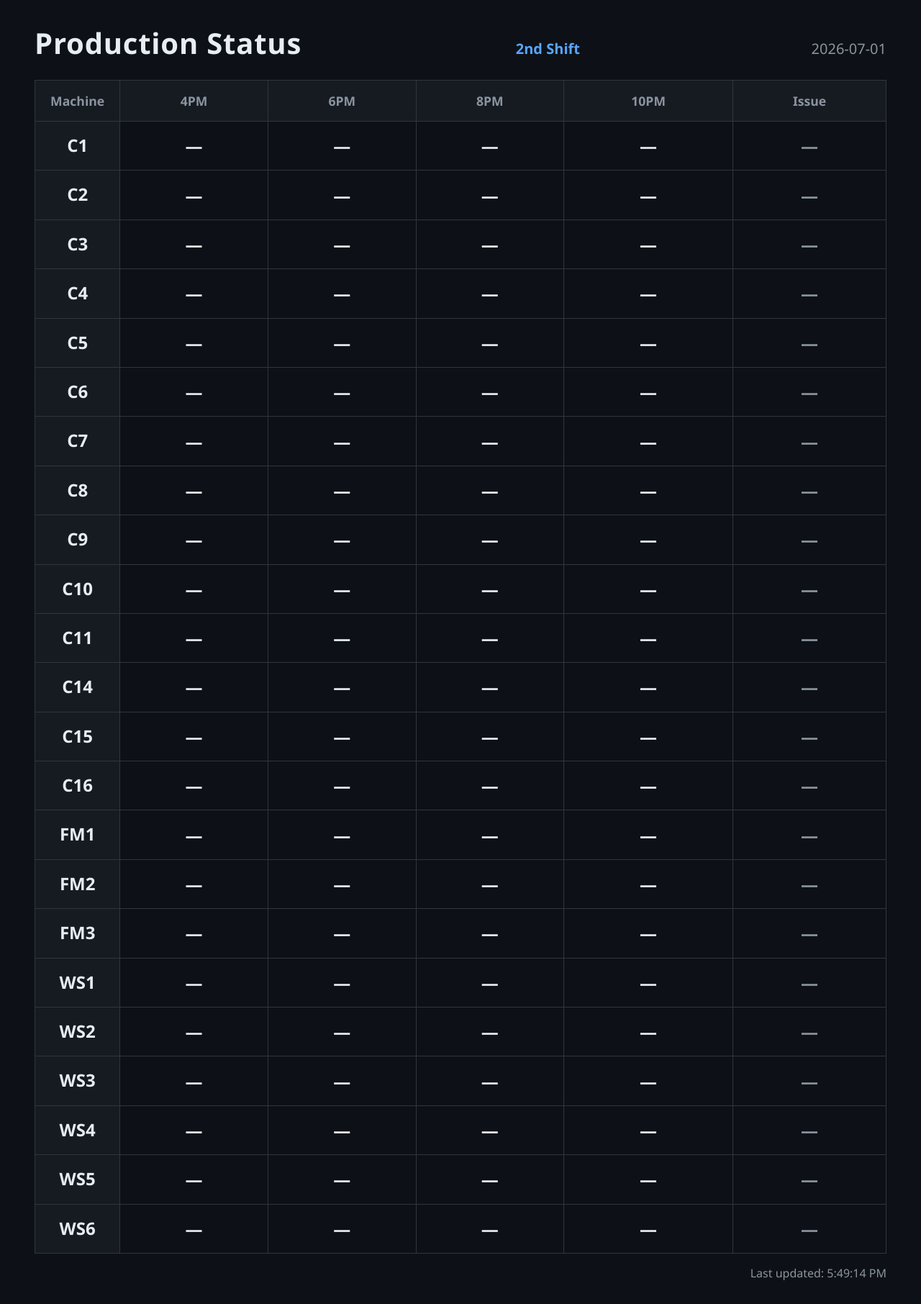
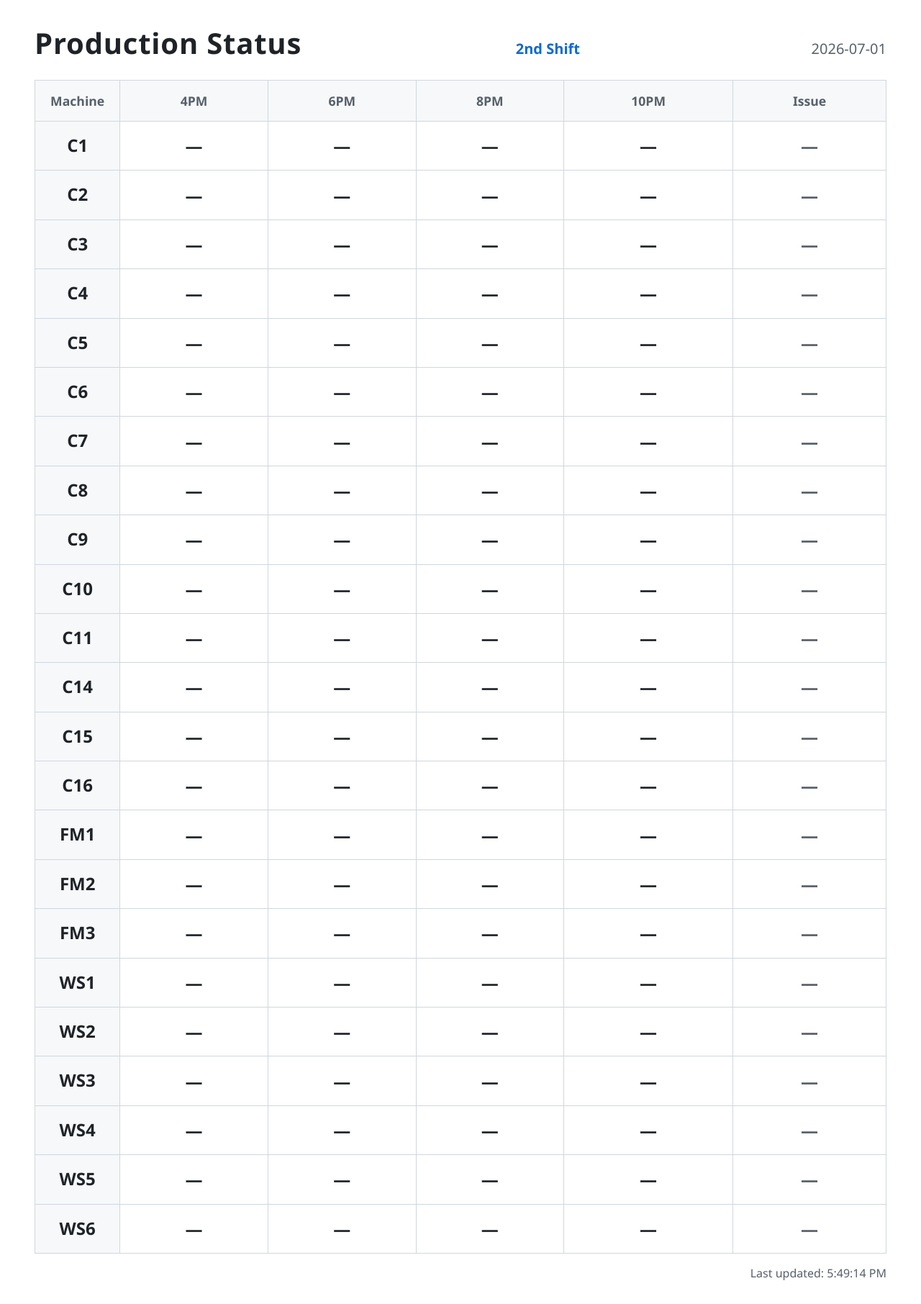
Before and after one commit to a-ghost-named-x/track.fox.com, a FastAPI app: page /dashboard in a window 1280 px wide. Shown: the whole page at 72% size. Run offline with FastAPI, Linux system fonts and the light colour scheme; parts of the project's set-up code (start-up, migrations or seed data) failed here and were passed over.

Commit message:
updating colors

```diff
--- a/app/static/css/style.css
+++ b/app/static/css/style.css
@@ -23,6 +23,21 @@ body {
 /* ---------- Dashboard (BrightSign display) ---------- */
 
 .dashboard {
+    /* Light theme, scoped to just this page — redeclaring the same custom
+       property names here overrides them for every var(--x) reference used
+       by descendants below (header, grid, cells, etc.) without touching
+       :root, so /console keeps its dark theme untouched. */
+    --bg: #ffffff;
+    --surface: #f6f8fa;
+    --border: #d0d7de;
+    --text: #1f2328;
+    --text-dim: #57606a;
+    --good: #1a7f37;
+    --bad: #cf222e;
+    --accent: #0969da;
+
+    background: var(--bg);
+    color: var(--text);
     padding: 2rem 3rem;
     min-height: 100vh;
     display: flex;
@@ -86,7 +101,7 @@ body {
 
 .machine-col .operator {
     display: block;
-    font-size: 0.85rem;
+    font-size: 1.2rem;
     font-weight: 400;
     color: var(--text-dim);
     margin-top: 0.15rem;
```
